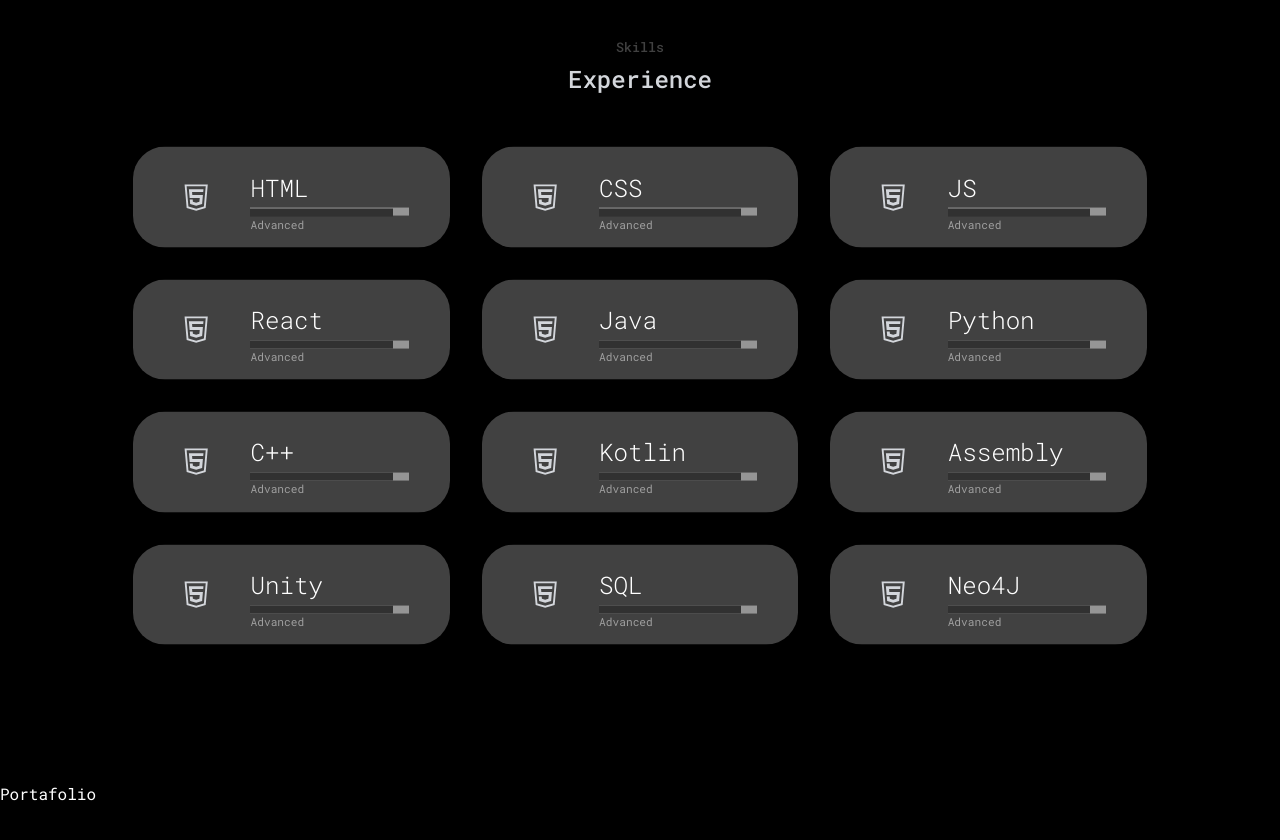
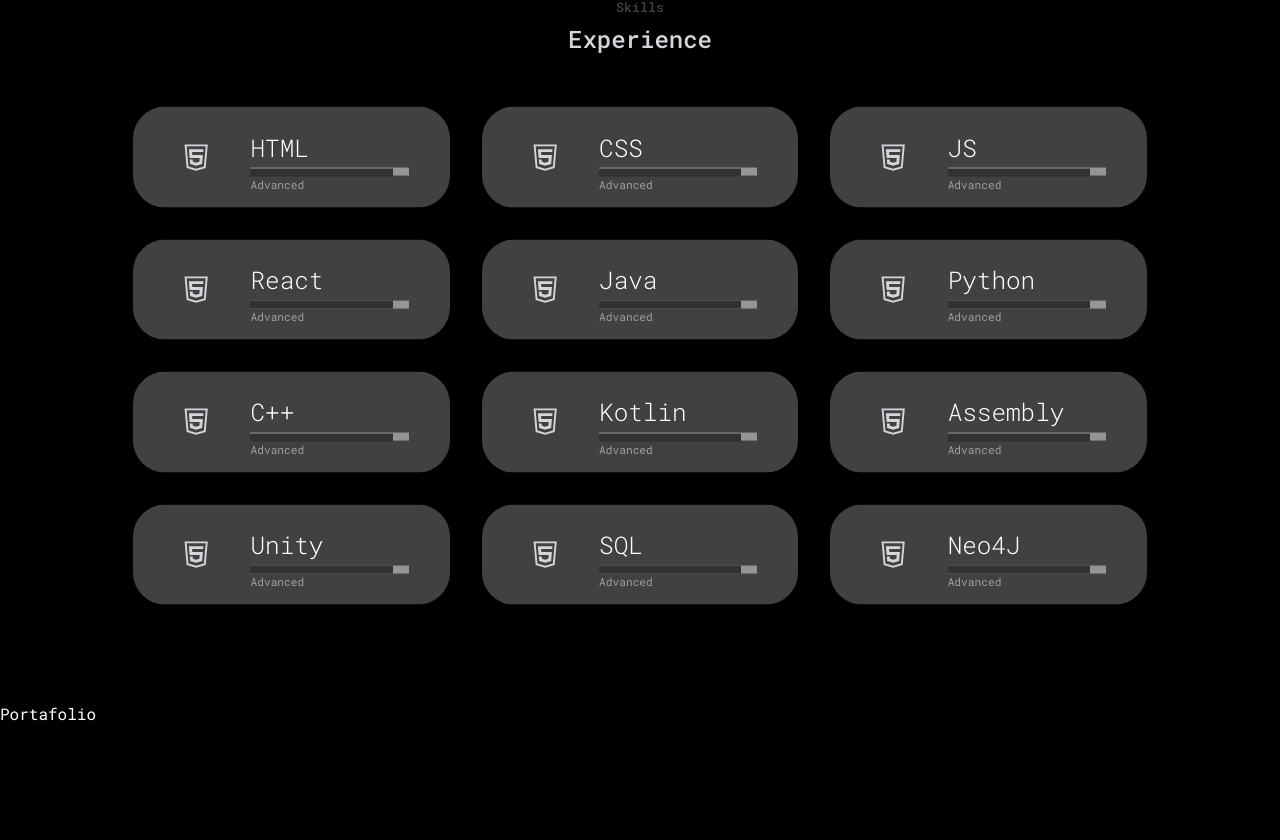
Before and after one commit to stefanoaragoni/portafolio, a React (Vite) app: page / in a window 1280 px wide. Shown: the part 1700-2540 px from the top of the page. Built offline with nearby package versions, Linux system fonts and the light colour scheme.

Commit message:
Update experience.css

```diff
--- a/src/components/experience/experience.css
+++ b/src/components/experience/experience.css
@@ -50,7 +50,7 @@
 }
 
 .skill > p {
-    font-size: 1.51rem;
+    font-size: 1.52rem;
     font-weight: 300;
     color: var(--blanco);
     margin: 0;
@@ -140,10 +140,6 @@
         position: relative;
         top: 50%;
         transform: translateY(-50%);
-    }
-
-    .longSection > section{
-        height: 110vh;
     }
 
     .e_left{
```
